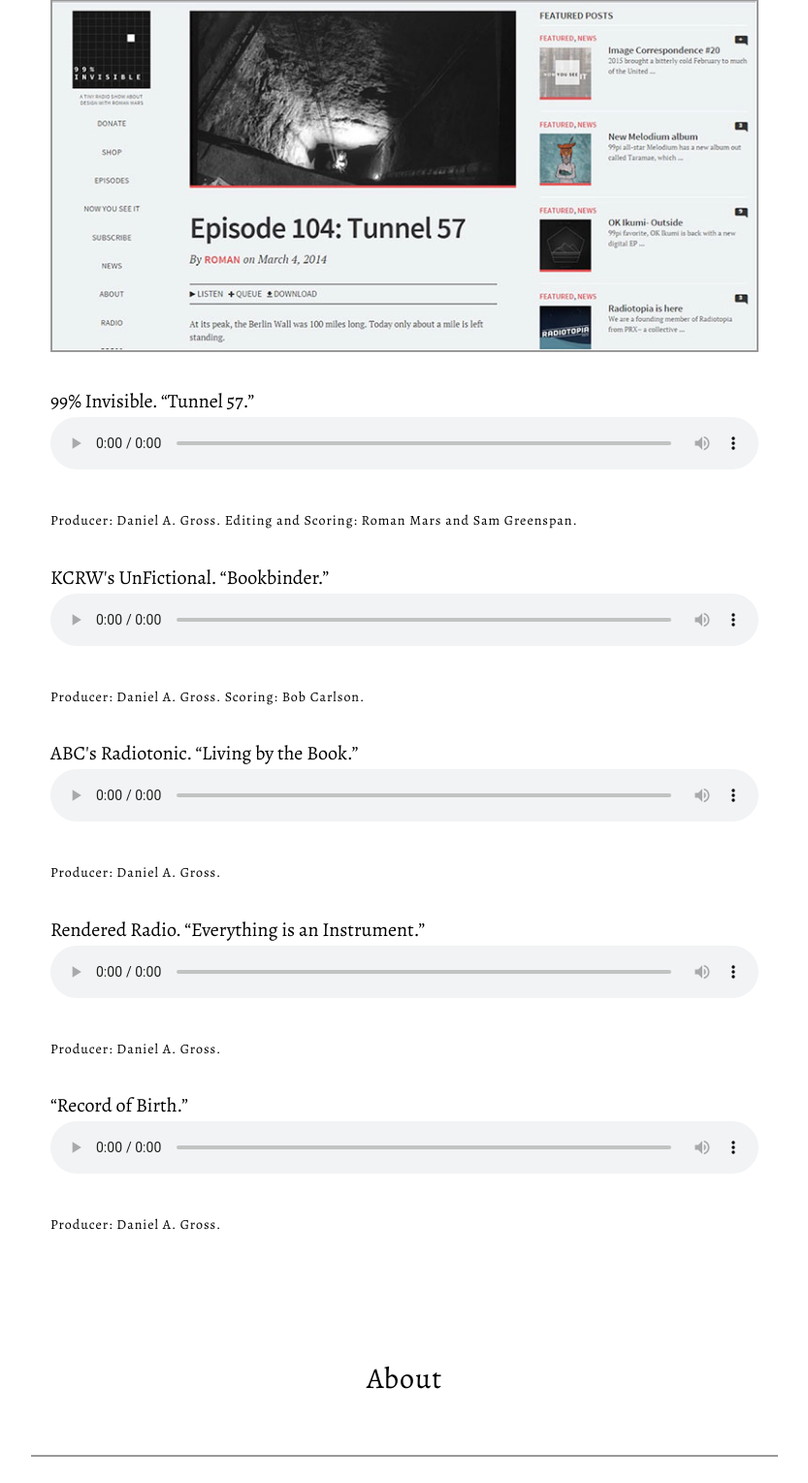
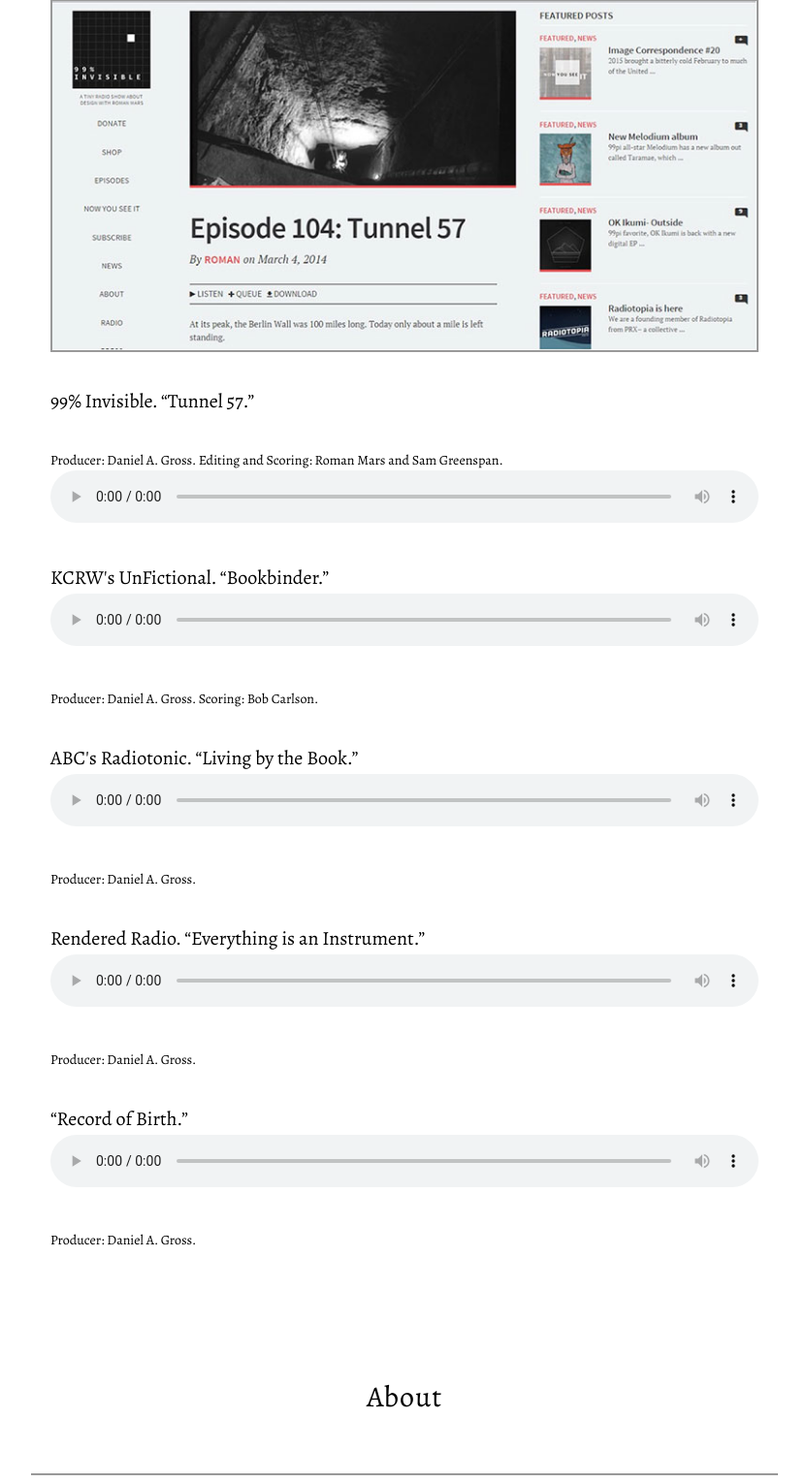
Before and after one commit to grodzianowski/dgws, a PHP site: page / in a window 1280 px wide. Shown: the part 3113-4642 px from the top of the page at 97% size, without its empty margins (223-1056 px from the left). Run offline with PHP 8.4, Linux system fonts and the light colour scheme.

Commit message:
troubleshooting audio player

```diff
--- a/css/daniel.css
+++ b/css/daniel.css
@@ -88,6 +88,8 @@ p {
 
 audio{
 	width: 100%;
+	padding-bottom: 0;
+	margin-bottom: 0;
 }
 
 @media(min-width:768px) {
--- a/index.php
+++ b/index.php
@@ -170,39 +170,41 @@
                     <h4>You can hear my audio stories on public radio shows and podcasts.</h4>
                     <p><a href="http://99percentinvisible.org/episode/tunnel-57/"><img src="img/99invisible.jpg" alt="99% Invisible" style="width:730px" target="_blank"></a></p>
                     <p>99% Invisible. “Tunnel 57.”
+
+	                    <div style="font-size: 14px; text-align: left; margin-top: 0; padding-top: 0"> Producer: Daniel A. Gross. Editing and Scoring: Roman Mars and Sam Greenspan.</div>
 	                    <audio controls>
 	                    	<source src="snds/Record_of_Birth.mp3" type="audio/mpeg">
 	                    	Your browser does not support the audio element.
 	                    </audio>
-	                    <h5> Producer: Daniel A. Gross. Editing and Scoring: Roman Mars and Sam Greenspan.</h5>
+
                     </p>
                     <p>KCRW's UnFictional. “Bookbinder.”
                     <audio controls>
 	                    	<source src="snds/Record_of_Birth.mp3" type="audio/mpeg">
 	                    	Your browser does not support the audio element.
 	                </audio>
-	                <h5>Producer: Daniel A. Gross. Scoring: Bob Carlson.</h5>
+	                <div style="font-size: 14px; text-align: left; margin-top: 0; padding-top: 0"> Producer: Daniel A. Gross. Scoring: Bob Carlson.</div>
 	                </p>
                     <p>ABC's Radiotonic. “Living by the Book.”
                     <audio controls>
 	                    	<source src="snds/Record_of_Birth.mp3" type="audio/mpeg">
 	                    	Your browser does not support the audio element.
 	                </audio>
-	                <h5>Producer: Daniel A. Gross.</h5>
+	                <div style="font-size: 14px; text-align: left; margin-top: 0; padding-top: 0">Producer: Daniel A. Gross.</div>
 	                </p>
                     <p>Rendered Radio. “Everything is an Instrument.”
                     <audio controls>
 	                    	<source src="snds/Record_of_Birth.mp3" type="audio/mpeg">
 	                    	Your browser does not support the audio element.
 	                </audio>
-	                <h5>Producer: Daniel A. Gross.</h5>
+	                <div style="font-size: 14px; text-align: left; margin-top: 0; padding-top: 0">Producer: Daniel A. Gross.</div>
 	                </p>
 	                <p>“Record of Birth.”
                     <audio controls>
 	                    	<source src="snds/Record_of_Birth.mp3" type="audio/mpeg">
 	                    	Your browser does not support the audio element.
 	                </audio>
-	                <h5>Producer: Daniel A. Gross.</h5>
+	                <div style="font-size: 14px; text-align: left; margin-top: 0; padding-top: 0">Producer: Daniel A. Gross.</div>
 	                </p>
                 </div>
             </div>
```
Also changed, not shown: 2 other files.
